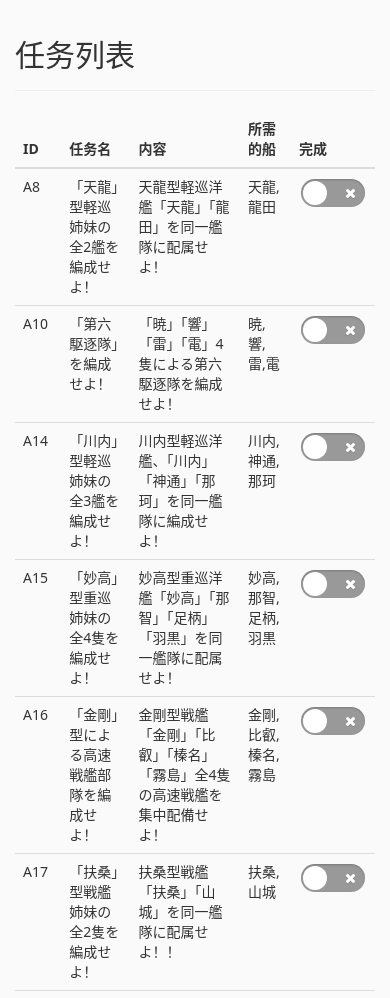
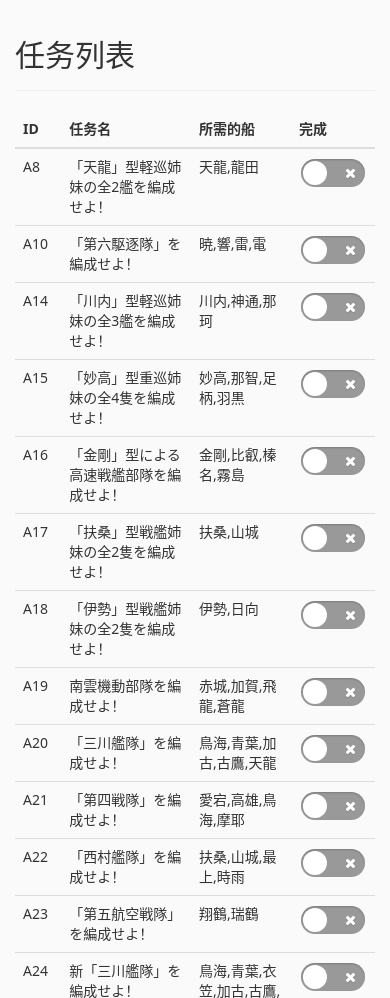
Before and after one commit to SlimeNest/KanQuest, a plain HTML site: page index.html in a window 390 px wide. Shown: the part 1499-2497 px from the top of the page. Drawn offline with Linux system fonts and the light colour scheme.

Commit message:
hide quest description on mobile

```diff
--- a/index.html
+++ b/index.html
@@ -76,7 +76,7 @@
           <tr>
             <th>ID</th>
             <th>任务名</th>
-            <th>内容</th>
+            <th class="hidden-xs">内容</th>
             <th>所需的船</th>
             <th>完成</th>
           </tr>
--- a/js/main.js
+++ b/js/main.js
@@ -72,7 +72,7 @@ $(function () {
       var questTr = $('<tr>').attr('id', 'quest_' + questId),
               questTdId = $('<td>').html(questId).appendTo(questTr),
               questTdTitle = $('<td>').html(detail.title).appendTo(questTr),
-              questTdDesc = $('<td>').html(detail.desc).appendTo(questTr),
+              questTdDesc = $('<td>').addClass('hidden-xs').html(detail.desc).appendTo(questTr),
               questTdNeed = $('<td>').html(detail.ship.join(',')).appendTo(questTr),
               accomplishBtn = $('<span>').addClass('switch').attr('id', 'accomplishBtn_' + questId),
               accomplishVal = $('<input>').attr({'type': 'hidden', 'id': 'accomplishVal_' + questId}),
```
